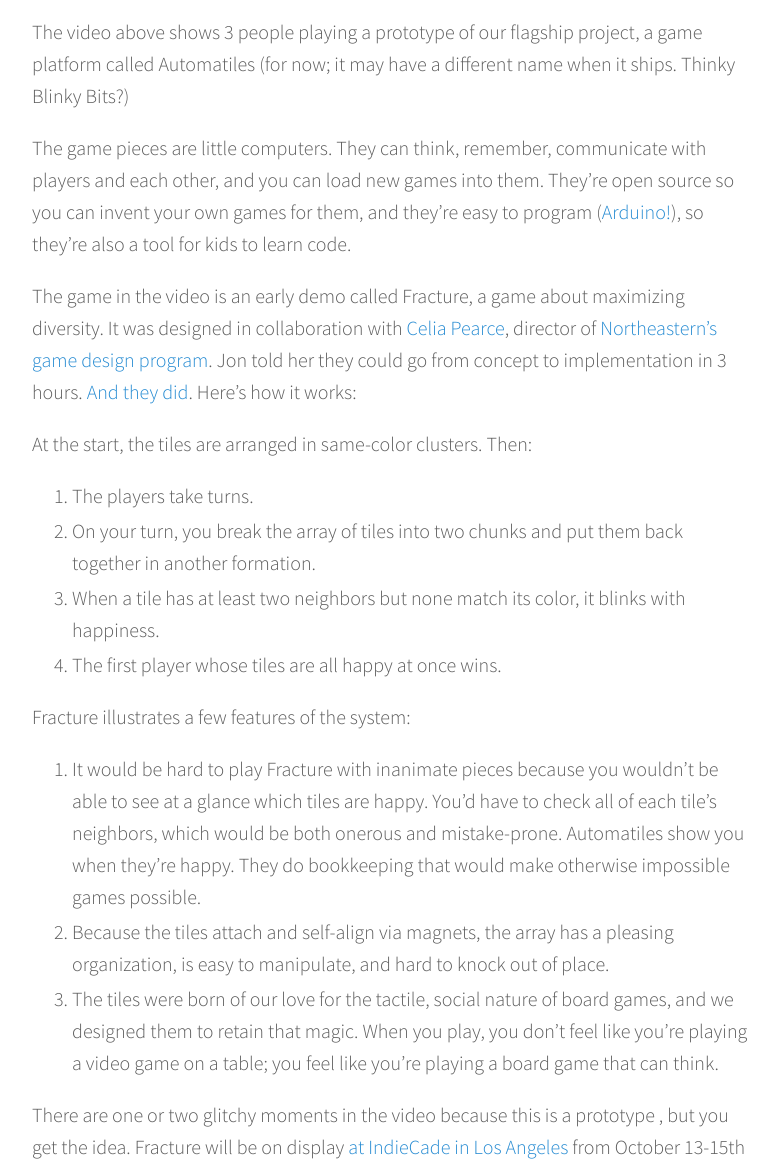
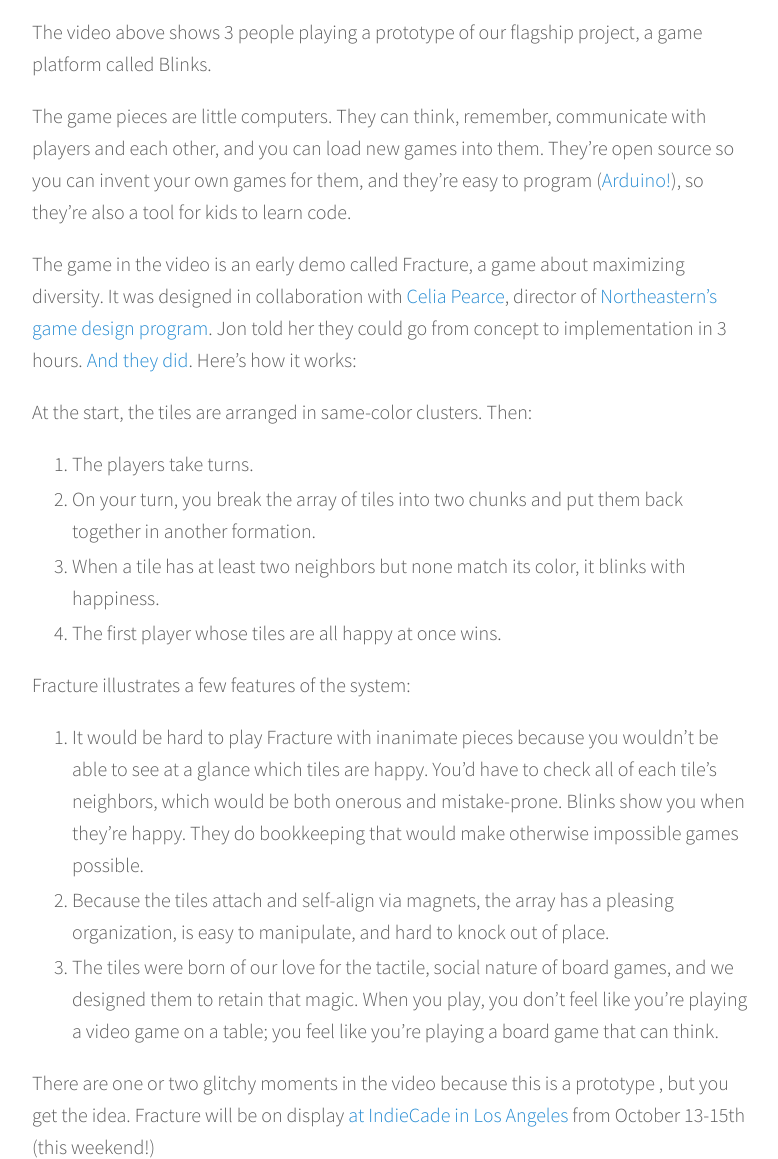
Before and after one commit to jbobrow/Move38-website, a Jekyll site: the page built from _posts/2016-10-10-a-board-game-that-thinks.markdown, in a window 1280 px wide and 1400 px high, scrolled down 444 px, cut to the strip 241-1400 px from the top of the window. Shown: the whole strip, without its empty margins (248-1026 px from the left). Built offline with Jekyll 4.4.1, drawn with Linux system fonts in a browser that asks for light colours; nearby versions of some CDN libraries; comment, search, counter and statistics services are not loaded.

Commit message:
updating AutomaTiles to Blinks in all posts

```diff
--- a/_posts/2016-10-10-a-board-game-that-thinks.markdown
+++ b/_posts/2016-10-10-a-board-game-that-thinks.markdown
@@ -9,7 +9,7 @@
 
 <iframe width="720" height="405" src="https://www.youtube.com/embed/oFpwVv5tmO4" frameborder="0" allowfullscreen></iframe>
 
-The video above shows 3 people playing a prototype of our flagship project, a game platform called Automatiles (for now; it may have a different name when it ships. Thinky Blinky Bits?)
+The video above shows 3 people playing a prototype of our flagship project, a game platform called Blinks.
 
 The game pieces are little computers. They can think, remember, communicate with players and each other, and you can load new games into them. They're open source so you can invent your own games for them, and they're easy to program ([Arduino!](https://www.arduino.cc/)), so they're also a tool for kids to learn code.
 
@@ -27,7 +27,7 @@
 
 Fracture illustrates a few features of the system:
 
-1. It would be hard to play Fracture with inanimate pieces because you wouldn't be able to  see at a glance which tiles are happy. You'd have to check all of each tile's neighbors, which would be both onerous and mistake-prone. Automatiles show you when they're happy. They do bookkeeping that would make otherwise impossible games possible.
+1. It would be hard to play Fracture with inanimate pieces because you wouldn't be able to  see at a glance which tiles are happy. You'd have to check all of each tile's neighbors, which would be both onerous and mistake-prone. Blinks show you when they're happy. They do bookkeeping that would make otherwise impossible games possible.
 
 2. Because the tiles attach and self-align via magnets, the array has a pleasing organization, is easy to manipulate, and hard to knock out of place.
 
--- a/_posts/2016-10-17-options-for-downloading-games.markdown
+++ b/_posts/2016-10-17-options-for-downloading-games.markdown
@@ -6,7 +6,7 @@
 person: Nick Bentley
 ---
 
-Last week we offered [a peek](http://move38.com/blog/a-board-game-that-thinks/) at the game platform we're developing, called AutomaTiles (for now).
+Last week we offered [a peek](http://move38.com/blog/a-board-game-that-thinks/) at the game platform we're developing, called Blinks (for now).
 
 ![Fracture_hands_01.jpg](/uploads/Fracture_hands_01.jpg)
 
--- a/_posts/2016-10-31-our-first-indiecade-experience.markdown
+++ b/_posts/2016-10-31-our-first-indiecade-experience.markdown
@@ -18,7 +18,7 @@
 
 During the table-top games workshop, I met wonderful developers and designers. One such designer was [John Kane](https://twitter.com/gritfish), with whom I helped design a cooperative version of UNO, I'll lovingly call Deton-ocho, written Deton8.
 
-In a span of 20 minutes, we deconstructed UNO and reconstructed it into our new game. We even balanced it. It was a reminder of how delightful it is to prototype tabletop games, an aspect of AutomaTiles I look forward to others experiencing.
+In a span of 20 minutes, we deconstructed UNO and reconstructed it into our new game. We even balanced it. It was a reminder of how delightful it is to prototype tabletop games, an aspect of Blinks I look forward to others experiencing.
 
 \([Fracture](http://move38.com/blog/a-board-game-that-thinks/), the game we submitted to IndieCade, also originated out of a session like this, where the original concept from Celia Pearce and Mechanics of Mike Lazer-Walker came together)
 
--- a/_posts/2016-11-07-job-solicitation-electrical-engineer.markdown
+++ b/_posts/2016-11-07-job-solicitation-electrical-engineer.markdown
@@ -47,7 +47,7 @@
 
 Principles of, for example, distributed computation, nonlinear dynamics, and emergent complexity. Ideas critical for understanding the modern world but which even now are confined mostly to the walled gardens of academia and tech companies.
 
-We emphasize our first priority for AutomaTiles is to offer thundering fun. We object to chocolate broccoli: if you put chocolate on broccoli, it's still broccoli. Likewise if you try to dress up an "educational" game with a veneer of "fun".
+We emphasize our first priority for Blinks is to offer thundering fun. We object to chocolate broccoli: if you put chocolate on broccoli, it's still broccoli. Likewise if you try to dress up an "educational" game with a veneer of "fun".
 
 So we're devoted to making the system delightful all the way through, chocolate chocolate if you will, because that way lies playfulness. We learn best from the things we love most.
 
@@ -87,7 +87,7 @@
 
 ## **Your first project**
 
-AutomaTiles exist, they function, and with the help of MIT Undergrad [Joshua Sloane](https://www.linkedin.com/in/joshua-sloane), they have polish. Nonetheless your first task will be to redesign them. Two reasons:
+Blinks exist, they function, and with the help of MIT Undergrad [Joshua Sloane](https://www.linkedin.com/in/joshua-sloane), they have polish. Nonetheless your first task will be to redesign them. Two reasons:
 
 * The lead engineer should completely understand and own the hardware.
 
--- a/_posts/2016-11-14-game-in-development-live-free-or-die.markdown
+++ b/_posts/2016-11-14-game-in-development-live-free-or-die.markdown
@@ -6,7 +6,7 @@
 
 We've been posting about [our new table game platform](http://move38.com/blog/a-board-game-that-thinks/) for more than a month, but we've only shown off one game. That's a crime and it's time for justice.
 
-For those who don't yet know about it (nearly everyone), AutomaTiles are small hexagonal bots that emit beautiful LED light in full RGB, they communicate with players and each other through light, and they can think and remember. They can be used to implement all kinds of games that wouldn't otherwise be possible on a tabletop, and if I may say, they might be mistaken for a new form of life.
+For those who don't yet know about it (nearly everyone), Blinks are small hexagonal bots that emit beautiful LED light in full RGB, they communicate with players and each other through light, and they can think and remember. They can be used to implement all kinds of games that wouldn't otherwise be possible on a tabletop, and if I may say, they might be mistaken for a new form of life.
 
 ![fracture_hands_01.gif](/uploads/fracture_hands_01.gif)
 
@@ -60,7 +60,7 @@
 
 That's no knock against the designer ([Kris Burm](https://en.wikipedia.org/wiki/Kris_Burm), one of the greatest board game designers ever for my money). It's just hard to create a traditional board game with time as an intrinsic strategic variable.
 
-But for AutomaTiles it's easier, so we thought we should try to design a game like that.
+But for Blinks it's easier, so we thought we should try to design a game like that.
 
 Because the tiles can communicate with one another, they can be made to do cool things with time that you could never do with a traditional board game, for example have tiles suck the life out of each other like little retributive vampires (which indeed they do in this game).
 
```
